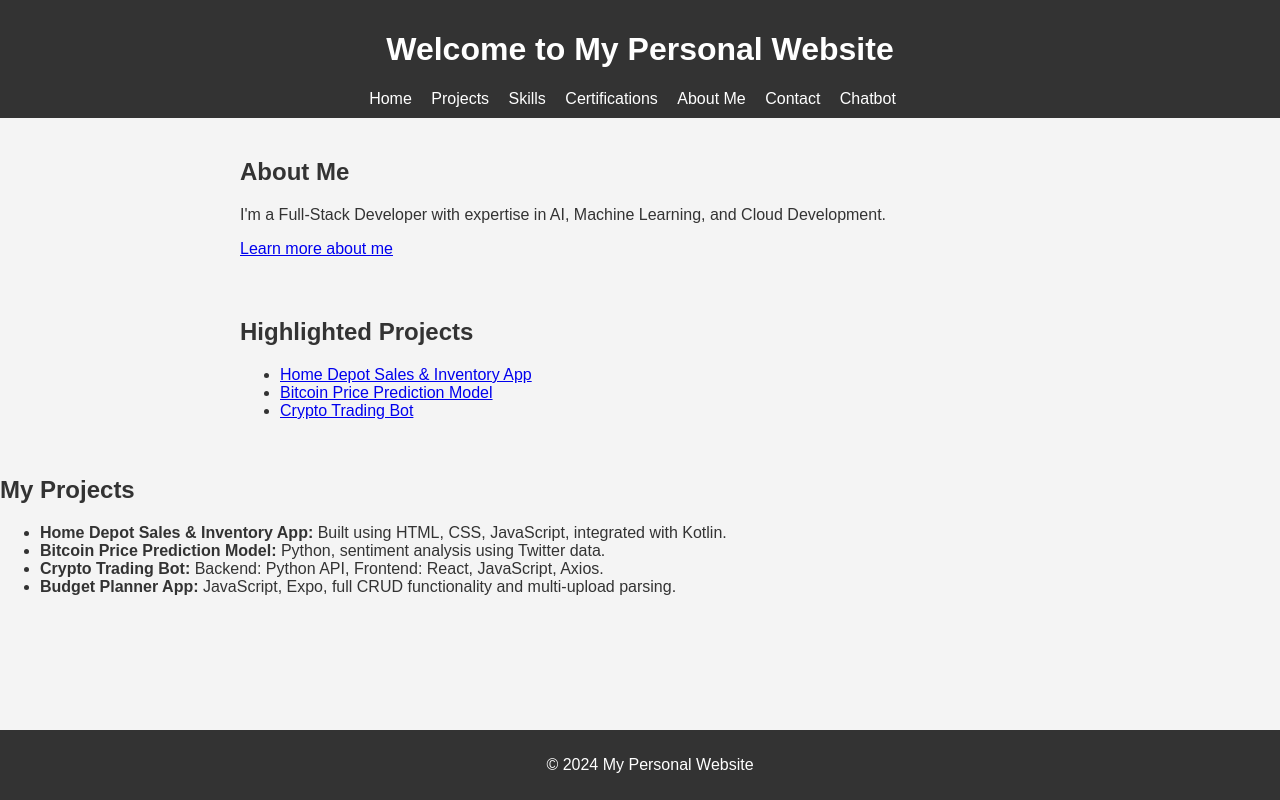
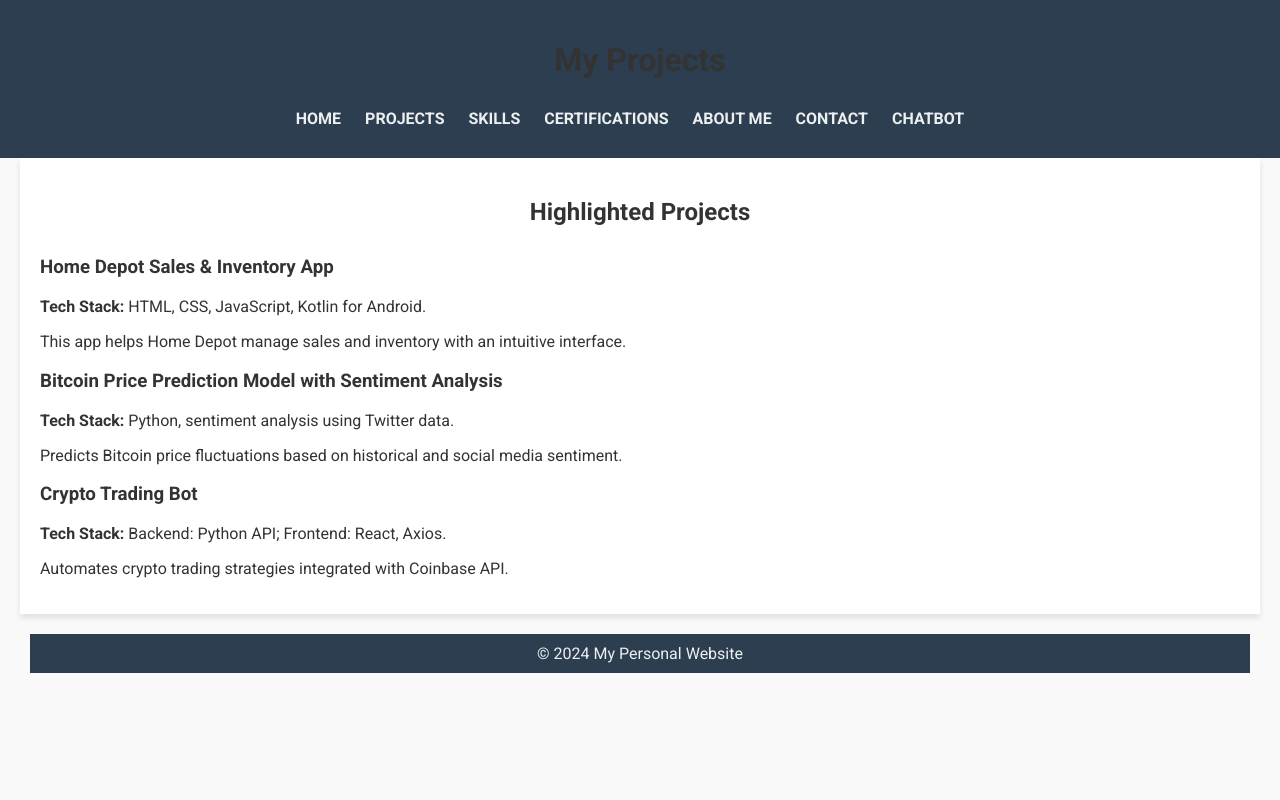
Before and after one commit to AP-Moose/personal-site, a PHP site: page /projects.php in a window 1280 px wide. Run offline with PHP 8.4, Linux system fonts and the light colour scheme.

Commit message:
basic outline and structure

```diff
--- a/assets/styles.css
+++ b/assets/styles.css
@@ -1,15 +1,15 @@
+/* Global styles */
 body {
-    font-family: Arial, sans-serif;
+    font-family: 'Roboto', sans-serif;
     margin: 0;
     padding: 0;
-    background-color: #f4f4f4;
+    background-color: #f9f9f9;
     color: #333;
 }
 
 header {
-    background-color: #333;
-    color: white;
-    padding: 10px 0;
+    background-color: #2c3e50;
+    padding: 20px 0;
     text-align: center;
 }
 
@@ -20,36 +20,85 @@ header nav ul {
 }
 
 header nav ul li {
-    display: inline;
-    margin-right: 15px;
+    display: inline-block;
+    margin-right: 20px;
 }
 
 header nav ul li a {
-    color: white;
+    color: #ecf0f1;
     text-decoration: none;
+    font-weight: bold;
+    text-transform: uppercase;
 }
 
-h2 {
-    margin: 20px 0;
+header nav ul li a:hover {
+    color: #f39c12;
 }
 
-section, form {
+section, footer {
     padding: 20px;
     margin: 0 auto;
-    max-width: 800px;
+    max-width: 1200px;
 }
 
-form label, input, textarea {
-    display: block;
+h1, h2 {
+    text-align: center;
+    margin-bottom: 30px;
+}
+
+section {
+    background-color: #fff;
+    margin-bottom: 20px;
+    padding: 20px;
+    box-shadow: 0px 4px 6px rgba(0, 0, 0, 0.1);
+}
+
+ul {
+    padding-left: 20px;
+}
+
+ul li {
     margin-bottom: 10px;
 }
 
+.cta-button {
+    display: inline-block;
+    background-color: #f39c12;
+    color: white;
+    padding: 10px 20px;
+    text-decoration: none;
+    border-radius: 5px;
+    font-weight: bold;
+    text-transform: uppercase;
+}
+
+.cta-button:hover {
+    background-color: #e67e22;
+}
+
 footer {
+    background-color: #2c3e50;
+    color: #ecf0f1;
     text-align: center;
     padding: 10px;
-    background-color: #333;
-    color: white;
-    position: absolute;
+    position: relative;
+    bottom: 0;
     width: 100%;
-    bottom: 0;
 }
+
+footer p {
+    margin: 0;
+}
+
+/* Responsive Design */
+@media (max-width: 768px) {
+    header nav ul li {
+        display: block;
+        margin-bottom: 10px;
+        text-align: center;
+    }
+
+    section {
+        padding: 15px;
+    }
+}
--- a/index.php
+++ b/index.php
@@ -5,6 +5,8 @@
     <meta name="viewport" content="width=device-width, initial-scale=1.0">
     <title>My Personal Website</title>
     <link rel="stylesheet" href="assets/styles.css">
+    <link href="https://fonts.googleapis.com/css2?family=Roboto:wght@400;700&display=swap" rel="stylesheet">
+    <script src="https://kit.fontawesome.com/a076d05399.js" crossorigin="anonymous"></script>
 </head>
 <body>
 <header>
@@ -22,17 +24,18 @@
     </nav>
 </header>
 
+
     <section>
         <h2>About Me</h2>
-        <p>I'm a Full-Stack Developer with expertise in AI, Machine Learning, and Cloud Development.</p>
-        <a href="about.php">Learn more about me</a>
+        <p>Hello! I'm a Full-Stack Developer, AI enthusiast, and Cloud Practitioner with a passion for building cutting-edge applications. Explore my work below!</p>
+        <a href="about.php" class="cta-button">Learn more about me</a>
     </section>
 
     <section>
         <h2>Highlighted Projects</h2>
         <ul>
             <li><a href="projects.php">Home Depot Sales & Inventory App</a></li>
-            <li><a href="projects.php">Bitcoin Price Prediction Model</a></li>
+            <li><a href="projects.php">Bitcoin Price Prediction Model with Sentiment Analysis</a></li>
             <li><a href="projects.php">Crypto Trading Bot</a></li>
         </ul>
     </section>
--- a/projects.php
+++ b/projects.php
@@ -5,16 +5,48 @@
     <meta name="viewport" content="width=device-width, initial-scale=1.0">
     <title>Projects</title>
     <link rel="stylesheet" href="assets/styles.css">
+    <link href="https://fonts.googleapis.com/css2?family=Roboto:wght@400;700&display=swap" rel="stylesheet">
 </head>
 <body>
-    <?php include 'index.php'; ?>
+    <header>
+        <h1>My Projects</h1>
+        <nav>
+            <ul>
+                <li><a href="index.php">Home</a></li>
+                <li><a href="projects.php">Projects</a></li>
+                <li><a href="skills.php">Skills</a></li>
+                <li><a href="certifications.php">Certifications</a></li>
+                <li><a href="about.php">About Me</a></li>
+                <li><a href="contact.php">Contact</a></li>
+                <li><a href="php/chatbot.php">Chatbot</a></li>
+            </ul>
+        </nav>
+    </header>
 
-    <h2>My Projects</h2>
-    <ul>
-        <li><strong>Home Depot Sales & Inventory App:</strong> Built using HTML, CSS, JavaScript, integrated with Kotlin.</li>
-        <li><strong>Bitcoin Price Prediction Model:</strong> Python, sentiment analysis using Twitter data.</li>
-        <li><strong>Crypto Trading Bot:</strong> Backend: Python API, Frontend: React, JavaScript, Axios.</li>
-        <li><strong>Budget Planner App:</strong> JavaScript, Expo, full CRUD functionality and multi-upload parsing.</li>
-    </ul>
+    <section>
+        <h2>Highlighted Projects</h2>
+
+        <div class="project">
+            <h3>Home Depot Sales & Inventory App</h3>
+            <p><strong>Tech Stack:</strong> HTML, CSS, JavaScript, Kotlin for Android.</p>
+            <p>This app helps Home Depot manage sales and inventory with an intuitive interface.</p>
+        </div>
+
+        <div class="project">
+            <h3>Bitcoin Price Prediction Model with Sentiment Analysis</h3>
+            <p><strong>Tech Stack:</strong> Python, sentiment analysis using Twitter data.</p>
+            <p>Predicts Bitcoin price fluctuations based on historical and social media sentiment.</p>
+        </div>
+
+        <div class="project">
+            <h3>Crypto Trading Bot</h3>
+            <p><strong>Tech Stack:</strong> Backend: Python API; Frontend: React, Axios.</p>
+            <p>Automates crypto trading strategies integrated with Coinbase API.</p>
+        </div>
+    </section>
+
+    <footer>
+        <p>© 2024 My Personal Website</p>
+    </footer>
 </body>
 </html>
```
Also changed, not shown: about.php (+23 -3 lines), assets/scripts.js (added, +10 -0 lines), certifications.php (+27 -7 lines), contact.php (+21 -1 lines), skills.php (+29 -10 lines). Lines whose indentation alone changed are shown as unchanged.
